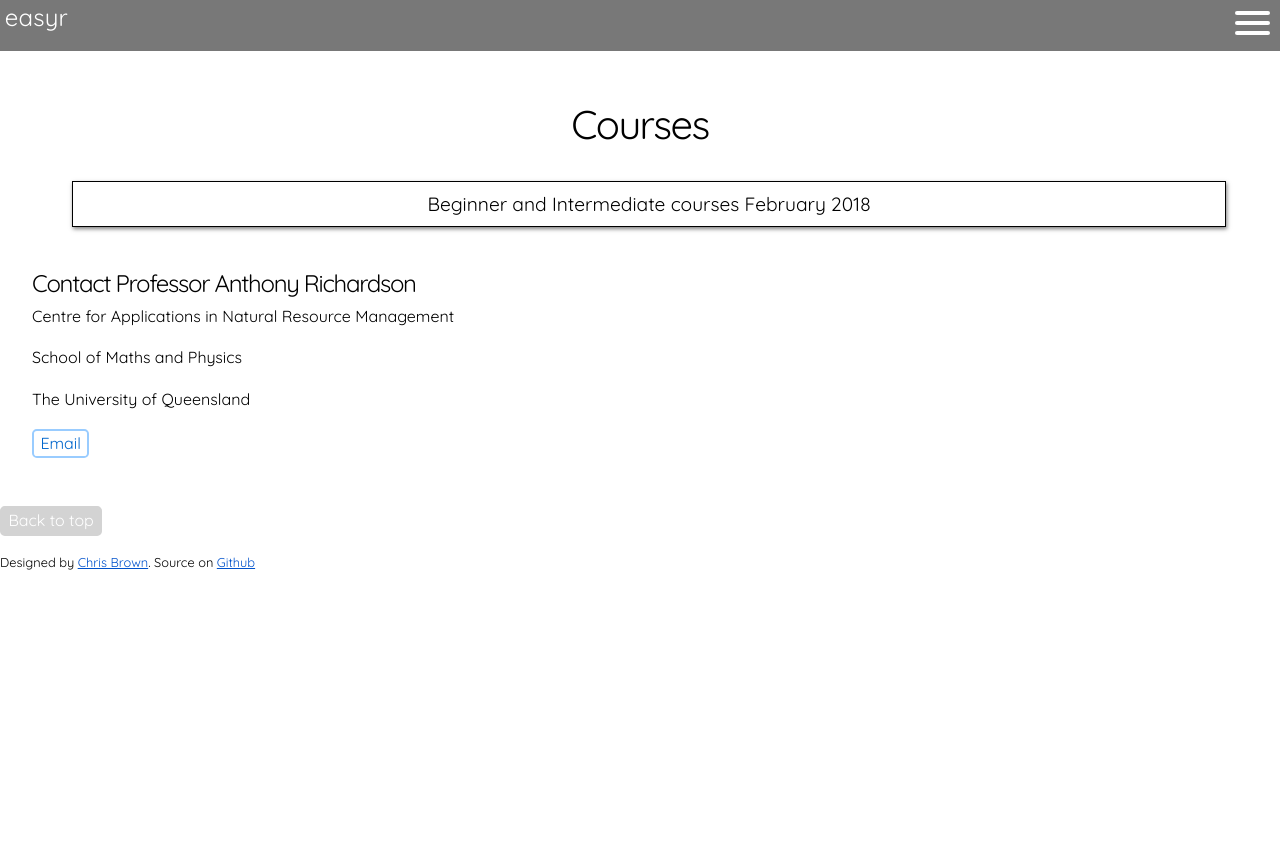
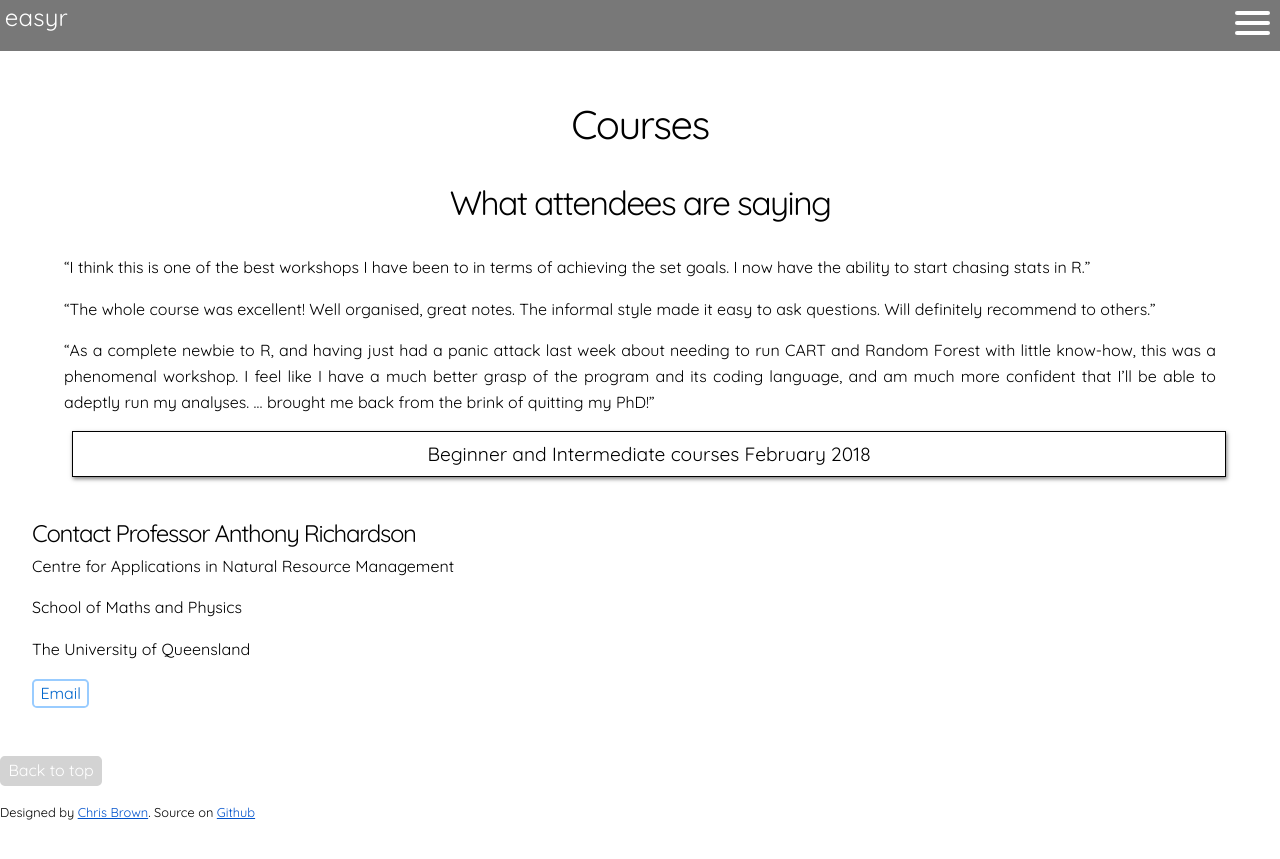
Before and after one commit to cbrown5/easyr, a Jekyll site: the page built from courses.md, in a window 1280 px wide. Shown: the top 859 px of the page. Built offline with Jekyll 4.4.1, drawn with Linux system fonts in a browser that asks for light colours.

Commit message:
update copy

```diff
--- a/courses.md
+++ b/courses.md
@@ -4,6 +4,14 @@ title: Events
 ---
 
 # Courses
+
+## What attendees are saying
+
+“I think this is one of the best workshops I have been to in terms of achieving the set goals. I now have the ability to start chasing stats in R."
+
+"The whole course was excellent! Well organised, great notes. The informal style made it easy to ask questions. Will definitely recommend to others."
+
+"As a complete newbie to R, and having just had a panic attack last week about needing to run CART and Random Forest with little know-how, this was a phenomenal workshop. I feel like I have a much better grasp of the program and its coding language, and am much more confident that I'll be able to adeptly run my analyses. ... brought me back from the brink of quitting my PhD!”
 
 <ul class="list_post">
     {% for post in site.posts %}
```
